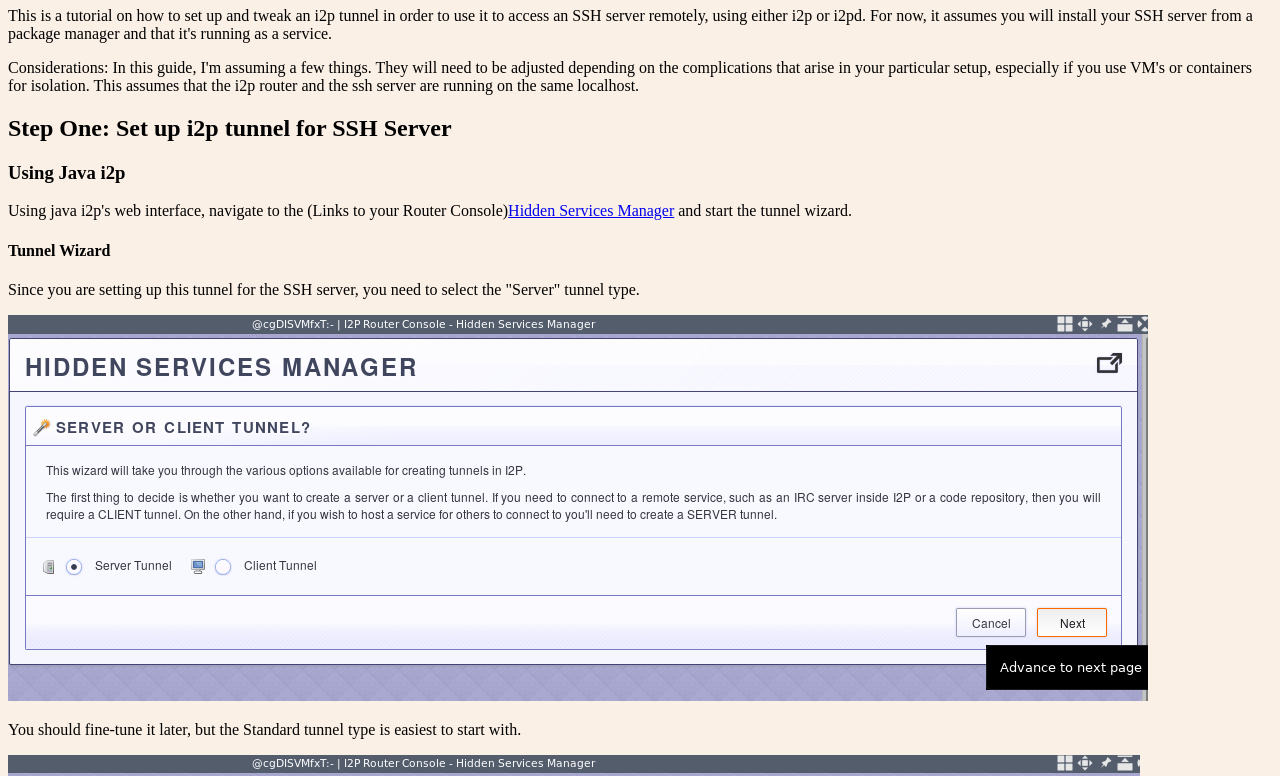
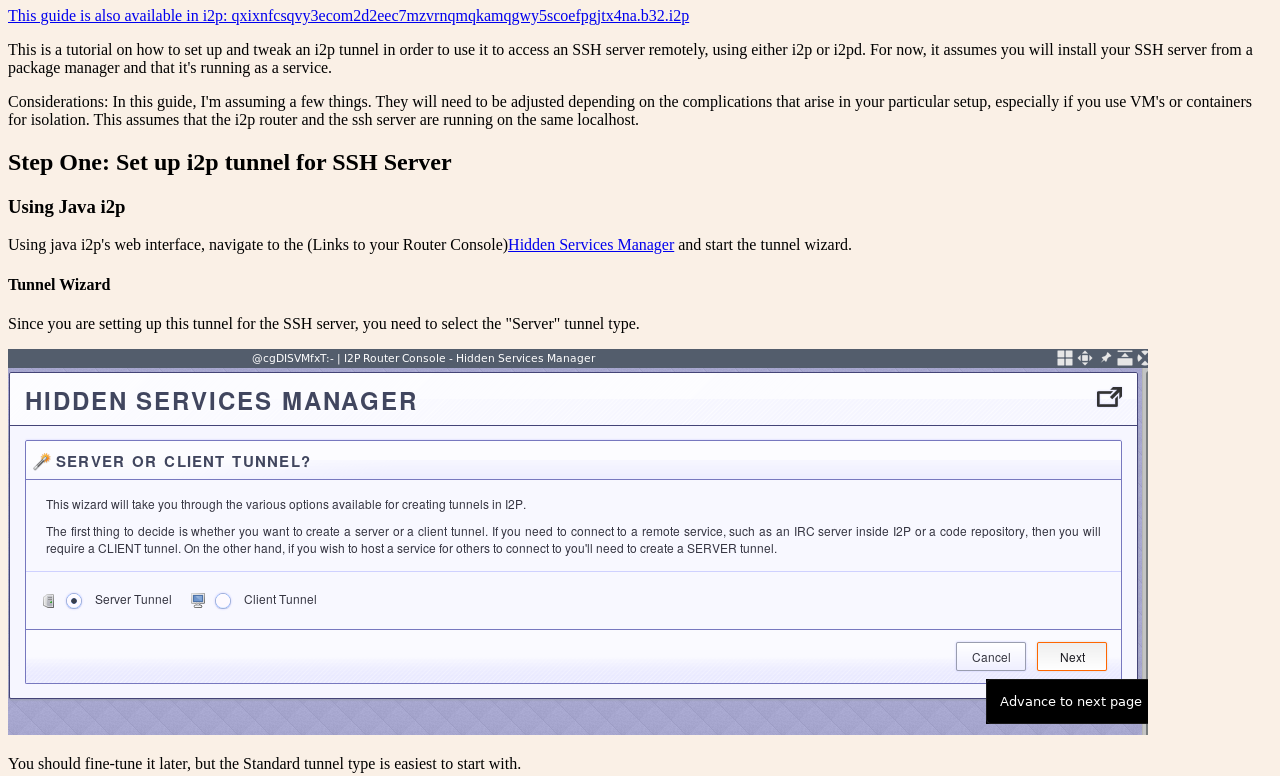
Before and after one commit to eyedeekay/i2p-i2pd-sshsetup, a plain HTML site: page index.html in a window 1280 px wide. Shown: the part 73-849 px from the top of the page. Drawn offline with Linux system fonts and the light colour scheme.

Commit message:
set it up in-i2p.

```diff
--- a/index.html
+++ b/index.html
@@ -5,6 +5,8 @@
  </head>
 <body>
 <h1>How to set up an ssh server behind i2p for personal access</h1>
+
+<p><a href="qxixnfcsqvy3ecom2d2eec7mzvrnqmqkamqgwy5scoefpgjtx4na.b32.i2p">This guide is also available in i2p: qxixnfcsqvy3ecom2d2eec7mzvrnqmqkamqgwy5scoefpgjtx4na.b32.i2p</a></p>
 
 <p>This is a tutorial on how to set up and tweak an i2p tunnel in order to use it
 to access an SSH server remotely, using either i2p or i2pd. For now, it assumes
```
Also changed, not shown: 3 other files.
